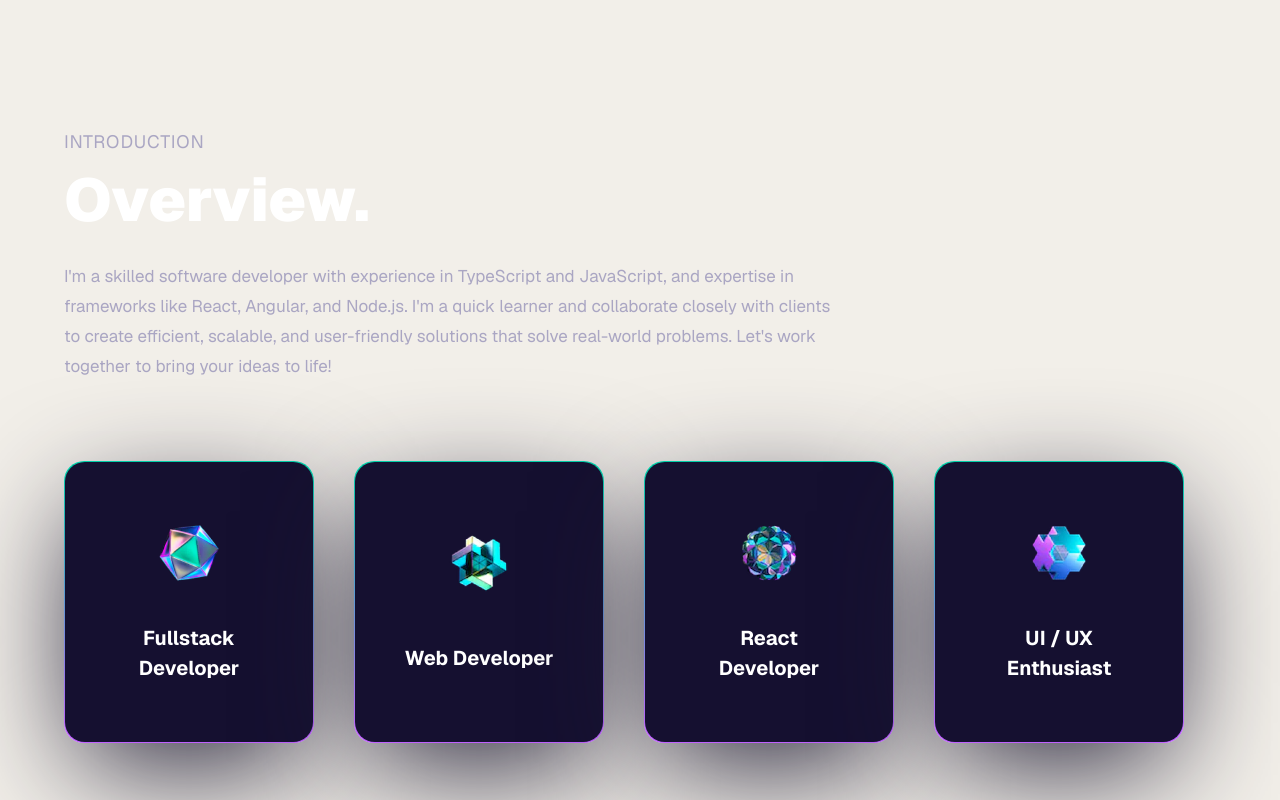
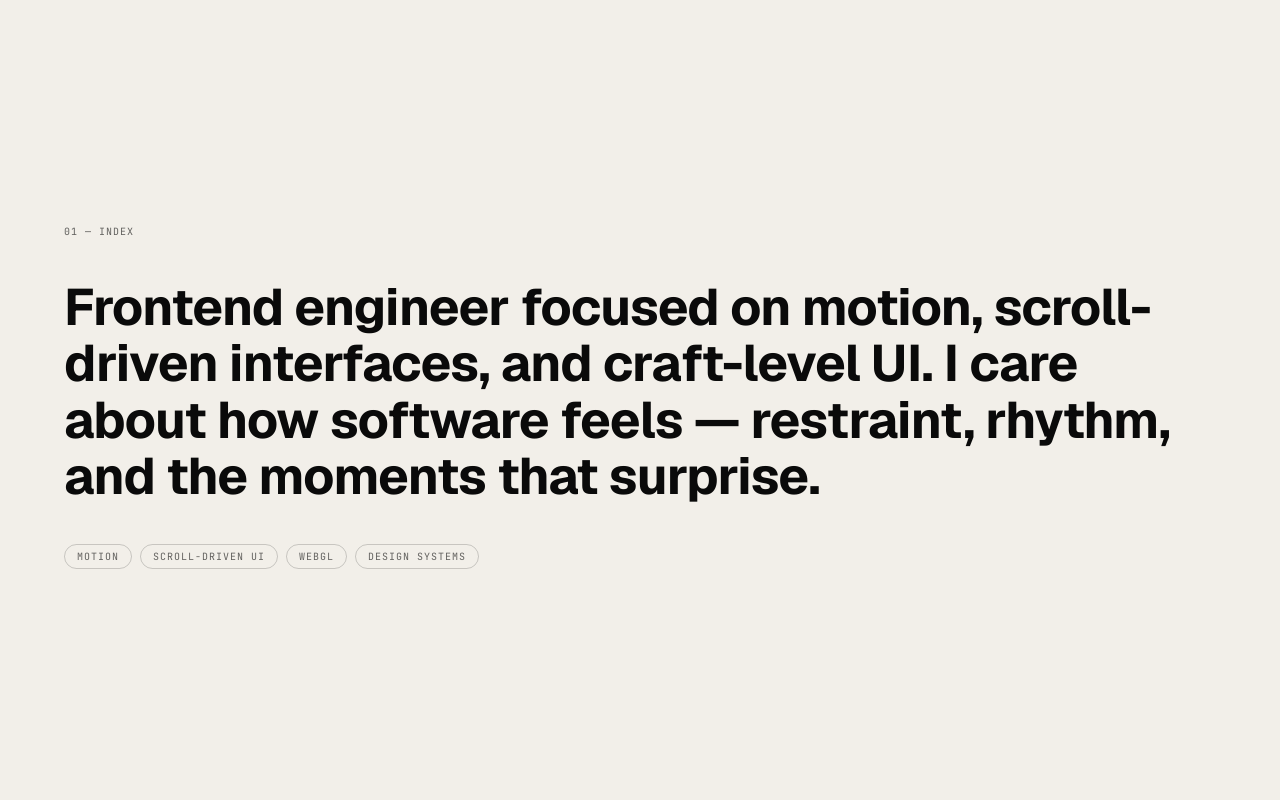
Before and after one commit to adnaandasoo4/portfolio, a React (Vite) app: page / in a window 1280 px wide. Shown: the part 840-1640 px from the top of the page. Built offline with nearby package versions, Linux system fonts and the light colour scheme.

Commit message:
Replace About section with Manifesto (rename + new typographic design)

```diff
--- a/src/App.jsx
+++ b/src/App.jsx
@@ -1,6 +1,6 @@
 import { useEffect } from 'react';
 import { BrowserRouter } from 'react-router-dom';
-import { About, Contact, Experience, Hero, Navbar, Tech, Works } from './components';
+import { Contact, Experience, Hero, Manifesto, Navbar, Tech, Works } from './components';
 import { ThemeProvider } from './utils/theme';
 import { LenisProvider, useLenis } from './utils/lenis';
 import { setupGsap } from './utils/gsap';
@@ -24,7 +24,7 @@ const App = () => {
           <div className='relative z-0'>
             <Navbar />
             <Hero />
-            <About />
+            <Manifesto />
             <Experience />
             <Tech />
             <Works />
--- a/src/components/About.jsx
+++ /dev/null
@@ -1,61 +0,0 @@
-import React from 'react';
-import { Tilt } from 'react-tilt';
-import { motion } from 'framer-motion';
-import { styles } from '../styles';
-import { services } from '../constants';
-import { fadeIn, textVariant } from '../utils/motion';
-import { SectionWrapper } from '../hoc';
-
-const ServiceCard = ({ index, title, icon }) => {
-  return (
-    <Tilt className="xs:w-[250px] w-full">
-      <motion.div
-        variants={fadeIn("right", "spring", 0.5 * index, 0.75)}
-        className='w-full green-pink-gradient p-[1px] rounded-[20px] shadow-card'
-      >
-        <div
-          options={{
-            max: 45,
-            scale: 1,
-            speed: 450
-          }}
-          className='bg-tertiary rounded-[20px] py-5 px-12 min-h-[280px] flex justify-evenly items-center flex-col'
-        >
-          <img src={icon} alt="title" className='w-16 h-16 object-contain' />
-          <h3 className='text-white text-[20px] font-bold text-center'>{title}</h3>
-        </div>
-      </motion.div>
-
-    </Tilt>
-  )
-}
-
-const About = () => {
-  return (
-    <>
-      <motion.div variants={textVariant()}>
-        <p className={styles.sectionSubText}>Introduction</p>
-        <h2 className={styles.sectionHeadText}>Overview.</h2>
-      </motion.div>
-
-      <motion.p
-        variants={fadeIn("", "", 0.1, 1)}
-        className='mt-4 text-secondary text-[17px] max-w-3xl leading-[30px]'
-      >
-        I'm a skilled software developer with experience in TypeScript and
-        JavaScript, and expertise in frameworks like React, Angular, and
-        Node.js. I'm a quick learner and collaborate closely with clients to
-        create efficient, scalable, and user-friendly solutions that solve
-        real-world problems. Let's work together to bring your ideas to life!
-      </motion.p>
-
-      <div className='mt-20 flex flex-wrap gap-10'>
-        {services.map((service, index) => (
-          <ServiceCard key={service.title} index={index} {...service} />
-        ))}
-      </div>
-    </>
-  )
-}
-
-export default SectionWrapper(About, "about")
--- a/src/components/index.js
+++ b/src/components/index.js
@@ -1,7 +1,7 @@
 import { BallCanvas } from './canvas';
 import Hero from './Hero';
 import Navbar from './Navbar';
-import About from './About';
+import Manifesto from './Manifesto';
 import Tech from './Tech';
 import Experience from './Experience';
 import Works from './Works';
@@ -10,7 +10,7 @@ import Contact from './Contact';
 export {
   Hero,
   Navbar,
-  About,
+  Manifesto,
   Tech,
   Experience,
   Works,
```
